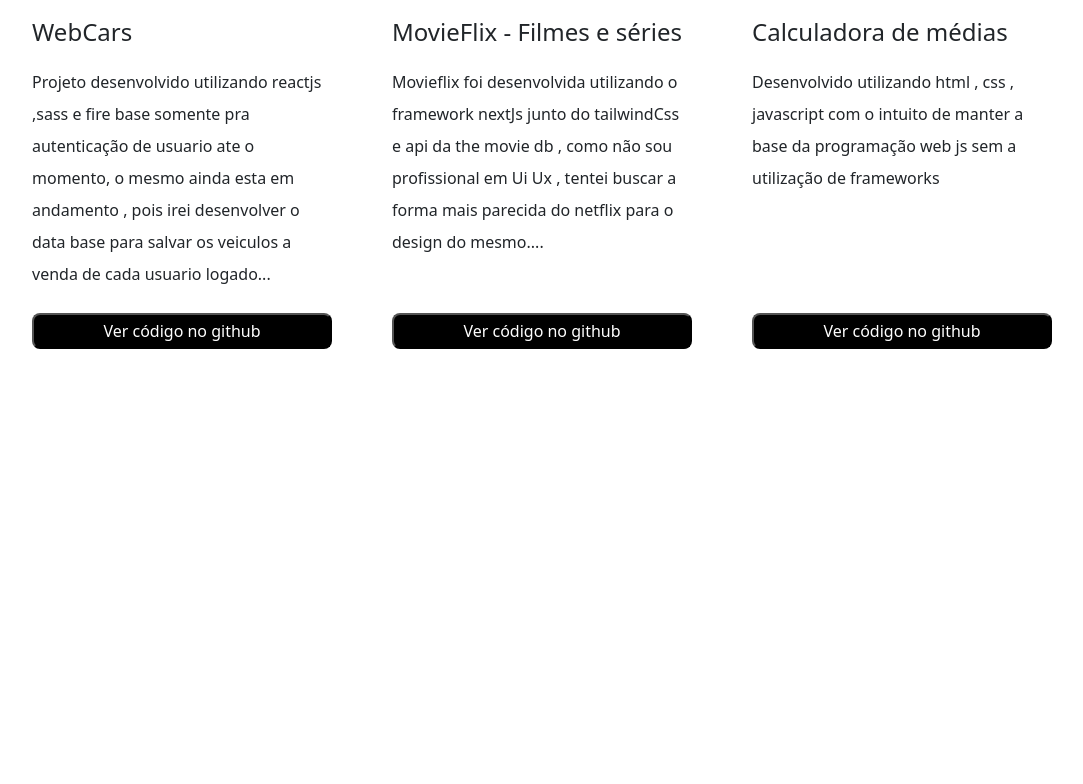
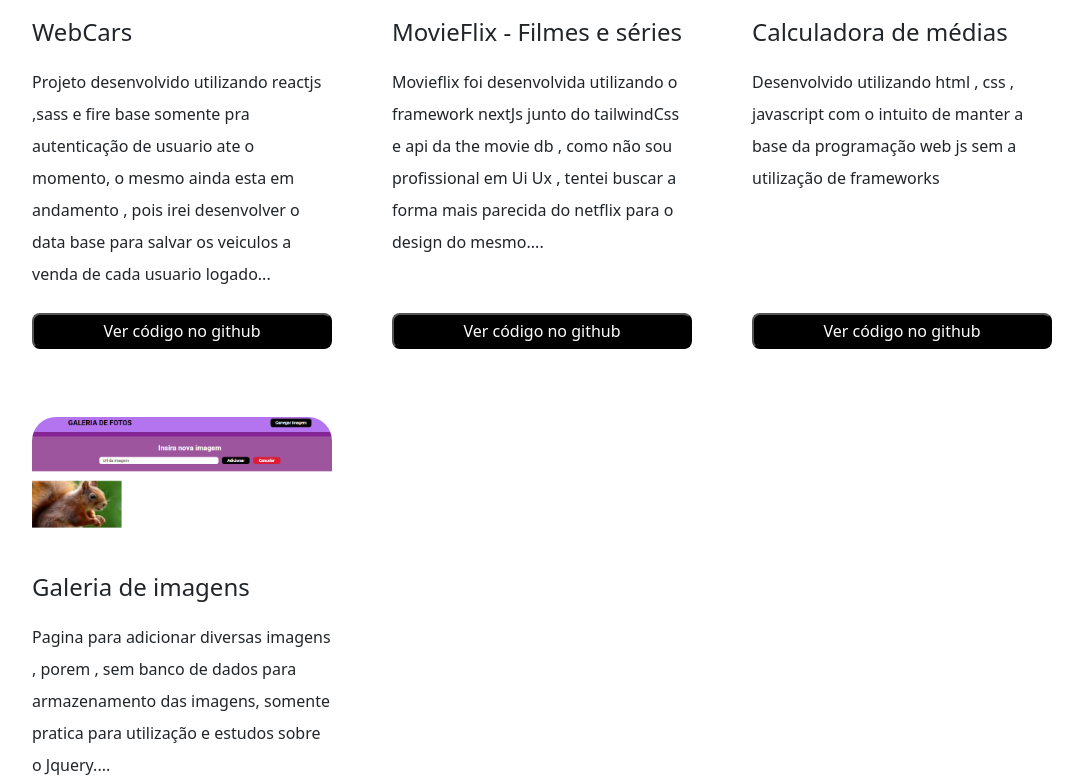
Before and after one commit to paulo-beltramin/portifolio, a React (Vite) app: page /projetos in a window 1280 px wide. Shown: the part 366-1150 px from the top of the page, without its empty margins (76-1159 px from the left). Before the commit the page ends 800 px from the top, so only its background shows below. Built offline with nearby package versions, Linux system fonts and the light colour scheme.

Commit message:
add new projects i new build

```diff
--- a/src/pages/Projects/index.tsx
+++ b/src/pages/Projects/index.tsx
@@ -2,6 +2,7 @@
 import cars from '../../assets/cars.png'
 import movie from '../../assets/movie.png'
 import calc from '../../assets/calc.png'
+import galery from '../../assets/galery.png'
 import style from './style.module.scss'
 
 export const Projects = () => {
@@ -75,6 +76,27 @@
             </div>
           </div>
 
+           <div className={style.list}>
+            <Link to={'https://galery-images-lime.vercel.app/'} target="_blank">
+
+              <img src={galery} alt="" title="Clique para ver o projeto" />
+            </Link>
+            <p className={style.title}>
+              Galeria de imagens
+            </p>
+
+            <span>
+                Pagina para adicionar diversas imagens , porem , sem banco de dados
+                para armazenamento das imagens, somente pratica para utilização e estudos
+                sobre o Jquery....
+            </span>
+            <div >
+              <Link to="https://github.com/paulo-beltramin/galery-images" target="_blank">
+                <button>Ver código no github</button>
+              </Link>
+            </div>
+          </div>
+
 
         </div>
       </section>
```
Also changed, not shown: src/assets/galery.png (added), 4 other files (tests, documents, lock files or other folders).
